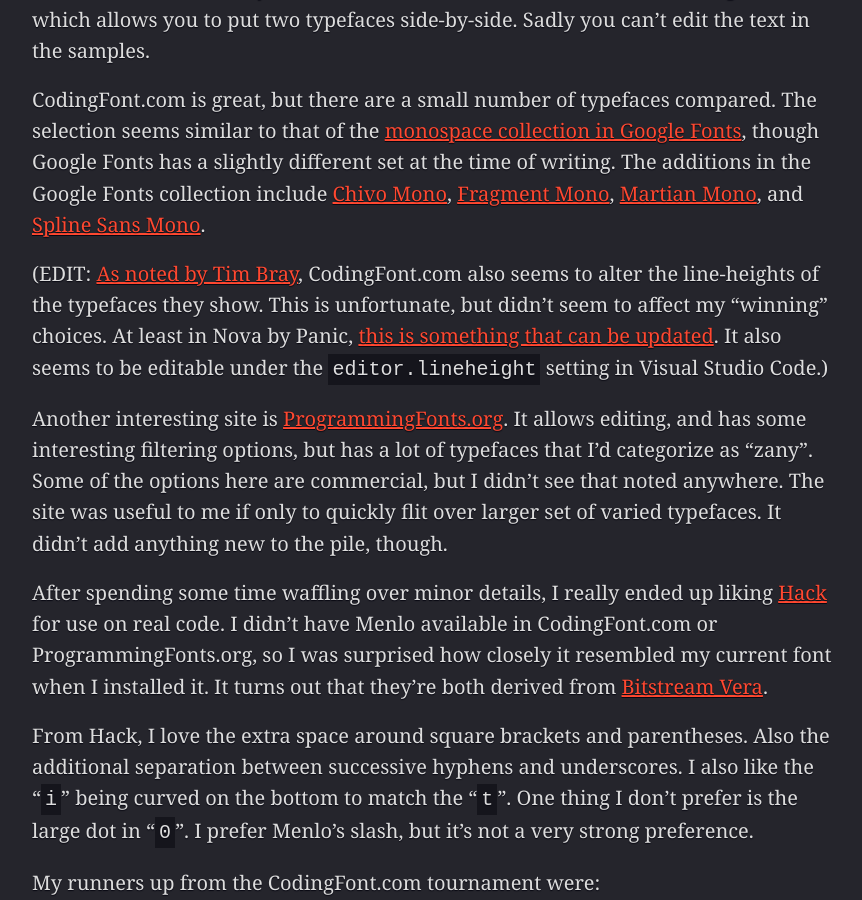
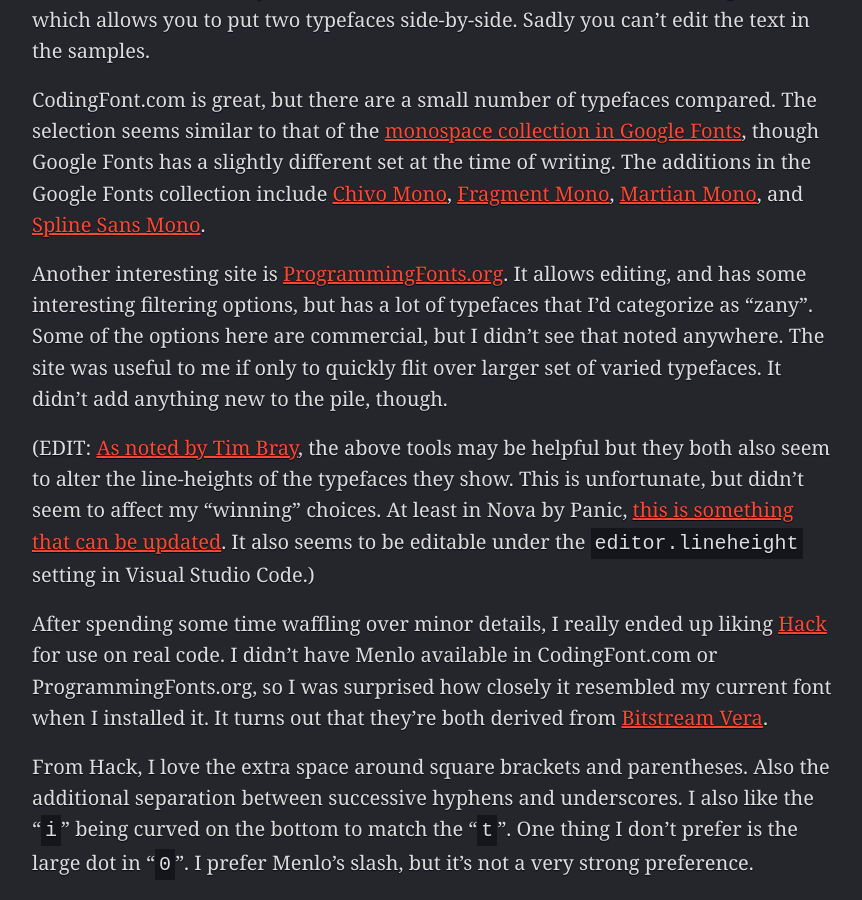
Before and after one commit to gavinanderegg/gavinanderegg.github.io, a Jekyll site: the page built from _posts/2023-02-16-typeface-tournament.md, in a window 1280 px wide and 900 px high, scrolled down 750 px. Shown: the whole window, without its empty margins (208-1070 px from the left). Built offline with Jekyll 4.4.1, drawn with Linux system fonts in a browser that asks for light colours.

Commit message:
Both tools seem to do this, actually

```diff
--- a/_posts/2023-02-16-typeface-tournament.md
+++ b/_posts/2023-02-16-typeface-tournament.md
@@ -13,9 +13,9 @@
 
 CodingFont.com is great, but there are a small number of typefaces compared. The selection seems similar to that of the [monospace collection in Google Fonts](https://fonts.google.com/?category=Monospace), though Google Fonts has a slightly different set at the time of writing. The additions in the Google Fonts collection include [Chivo Mono](https://fonts.google.com/specimen/Chivo+Mono), [Fragment Mono](https://fonts.google.com/specimen/Fragment+Mono), [Martian Mono](https://fonts.google.com/specimen/Martian+Mono), and [Spline Sans Mono](https://fonts.google.com/specimen/Spline+Sans+Mono).
 
-(EDIT: [As noted by Tim Bray](https://mastodon.social/@timbray@hachyderm.io/109881181854977568), CodingFont.com also seems to alter the line-heights of the typefaces they show. This is unfortunate, but didn't seem to affect my "winning" choices. At least in Nova by Panic, [this is something that can be updated](https://help.panic.com/nova/preferences/#editor). It also seems to be editable under the `editor.lineheight` setting in Visual Studio Code.)
+Another interesting site is [ProgrammingFonts.org](https://www.programmingfonts.org). It allows editing, and has some interesting filtering options, but has a lot of typefaces that I’d categorize as “zany”. Some of the options here are commercial, but I didn’t see that noted anywhere. The site was useful to me if only to quickly flit over larger set of varied typefaces. It didn't add anything new to the pile, though.
 
-Another interesting site is [ProgrammingFonts.org](https://www.programmingfonts.org). It allows editing, and has some interesting filtering options, but has a lot of typefaces that I’d categorize as “zany”. Some of the options here are commercial, but I didn’t see that noted anywhere. The site was useful to me if only to quickly flit over larger set of varied typefaces. It didn't add anything new to the pile, though.
+(EDIT: [As noted by Tim Bray](https://mastodon.social/@timbray@hachyderm.io/109881181854977568), the above tools may be helpful but they both also seem to alter the line-heights of the typefaces they show. This is unfortunate, but didn't seem to affect my "winning" choices. At least in Nova by Panic, [this is something that can be updated](https://help.panic.com/nova/preferences/#editor). It also seems to be editable under the `editor.lineheight` setting in Visual Studio Code.)
 
 After spending some time waffling over minor details, I really ended up liking [Hack](https://sourcefoundry.org/hack/) for use on real code. I didn’t have Menlo available in CodingFont.com or ProgrammingFonts.org, so I was surprised how closely it resembled my current font when I installed it. It turns out that they’re both derived from [Bitstream Vera](https://en.wikipedia.org/wiki/Bitstream_Vera).
 
```
